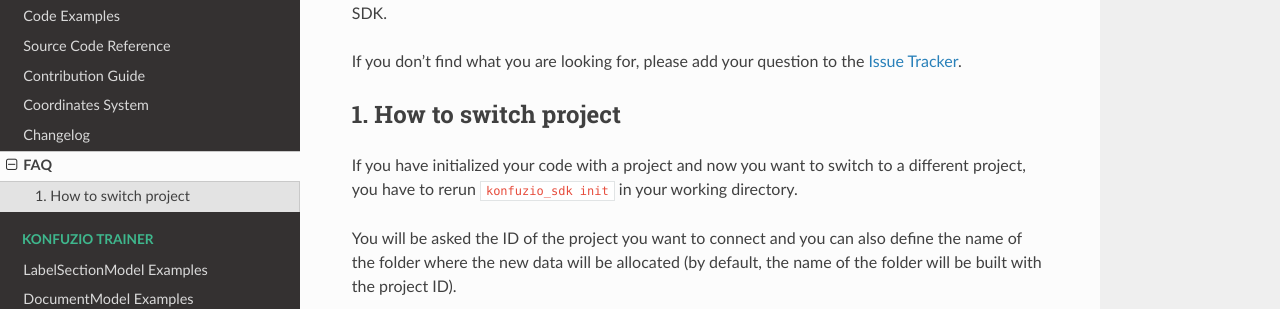
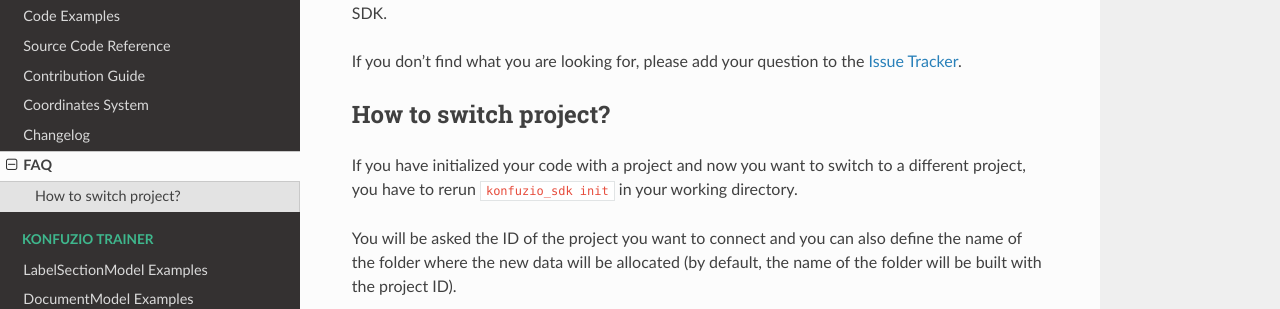
Before and after one commit to konfuzio-ai/konfuzio-sdk, a Sphinx documentation site: the page built from docs/sdk/faq.md, in a window 1280 px wide and 1136 px high. Shown: the part 182-491 px from the top of the window. Built offline with Sphinx 7.4.7 and the Read the Docs theme 2.0.0, drawn with Linux system fonts in a browser that asks for light colours.

Commit message:
code clean

```diff
--- a/docs/sdk/faq.md
+++ b/docs/sdk/faq.md
@@ -8,7 +8,7 @@
 
 If you don't find what you are looking for, please add your question to the [Issue Tracker](https://github.com/konfuzio-ai/document-ai-python-sdk/issues).
 
-## 1. How to switch project
+## How to switch project?
 
 If you have initialized your code with a project and now you want to switch to a different project, you have to rerun
 `konfuzio_sdk init` in your working directory.
```
